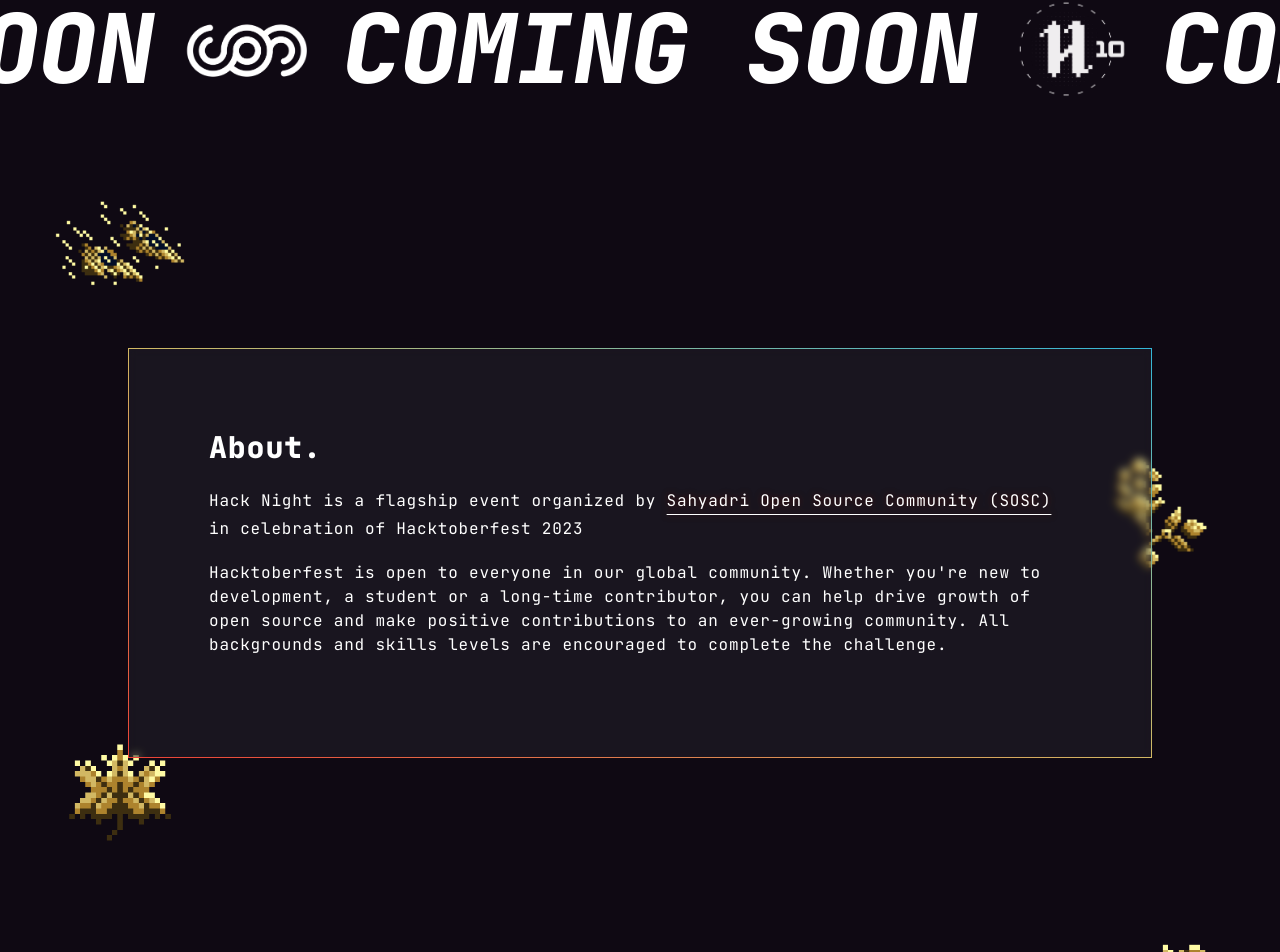
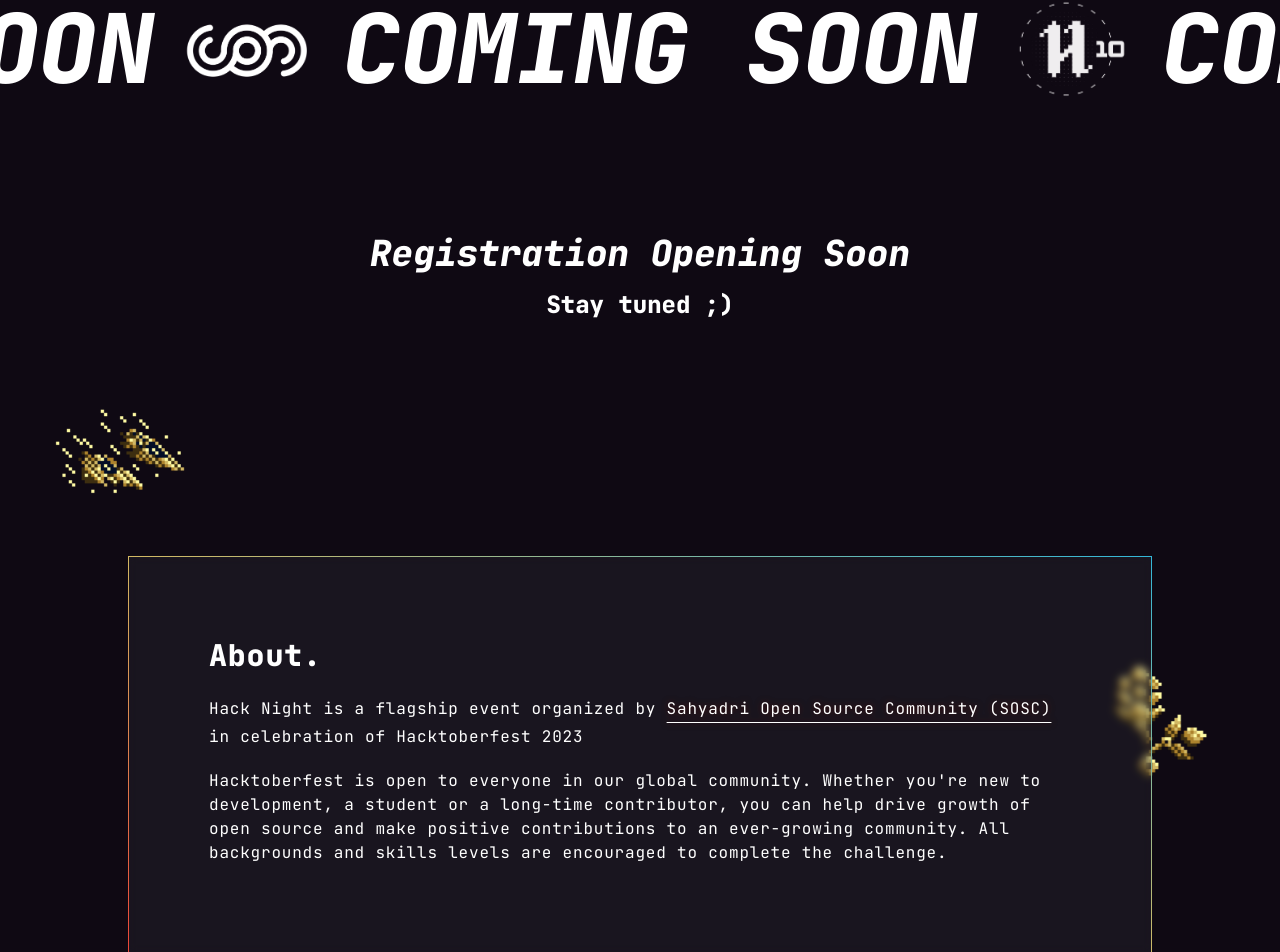
Before and after one commit to so-sc/hacktoberfest-23, a Next.js app: page / in a window 1280 px wide. Shown: the part 855-1807 px from the top of the page. Built offline with nearby package versions, Linux system fonts and the light colour scheme.

Commit message:
registration opening soon

```diff
--- a/src/app/page.tsx
+++ b/src/app/page.tsx
@@ -10,6 +10,12 @@
       <Navbar />
       <Hero />
       <TextSlide />
+      <div className="pt-20 md:pb-10 pb-20 px-5 text-center">
+        <h1 className="md:text-4xl text-2xl font-jbExtrabolditalic">
+          Registration Opening Soon
+        </h1>
+        <p className="font-jbExtrabold text-2xl mt-4">{"Stay tuned ;)"}</p>
+      </div>
       <About />
       <Footer />
     </main>
```
